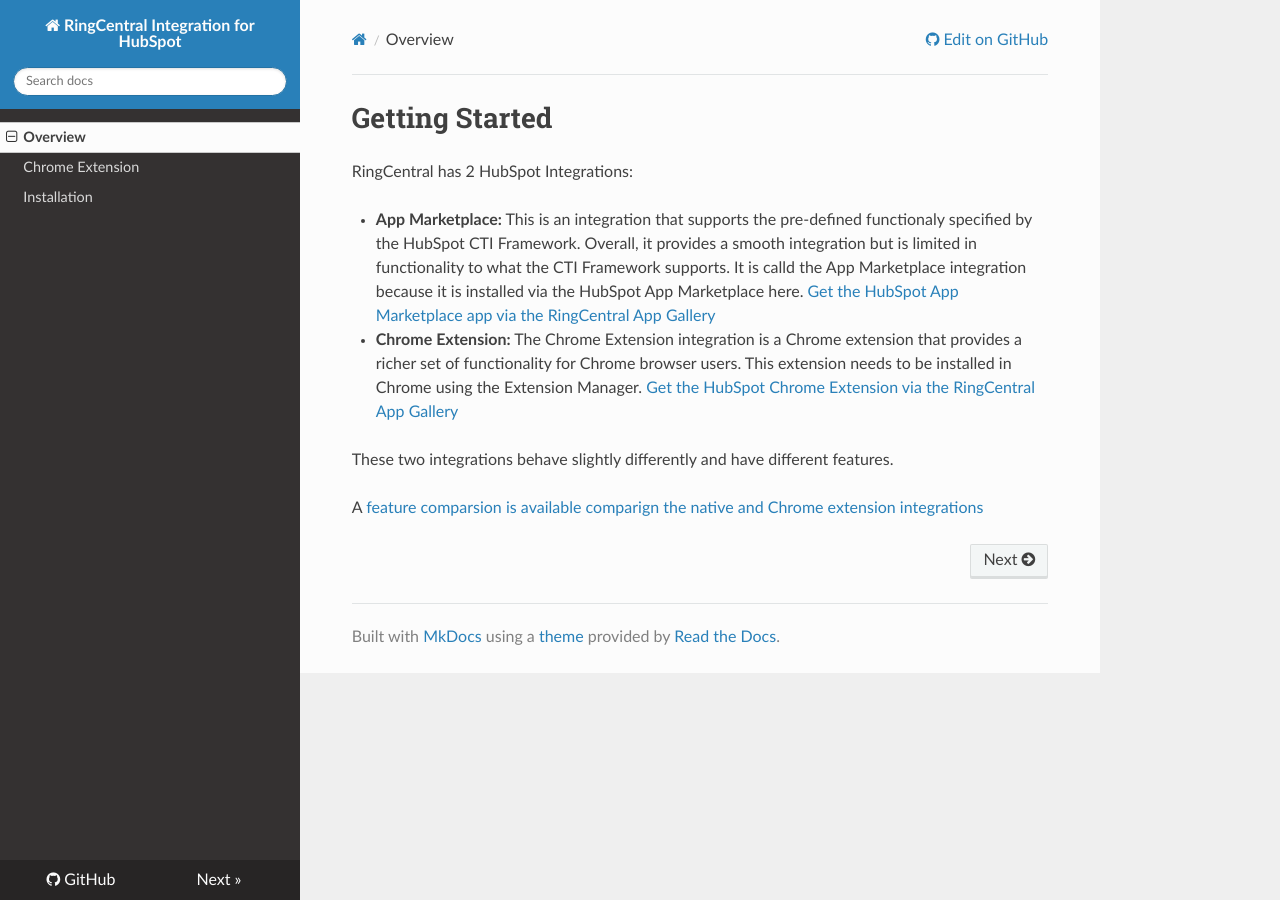
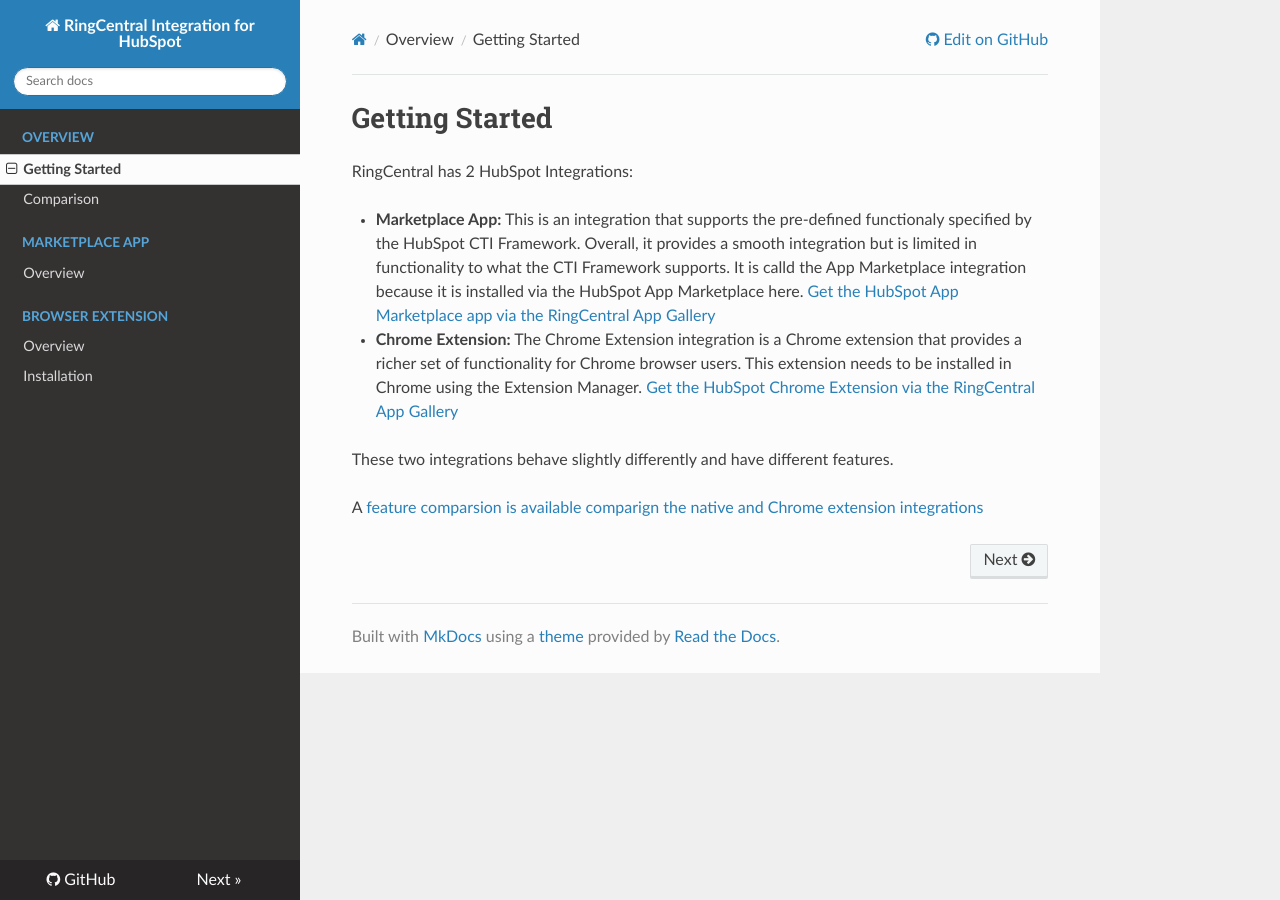
Before and after one commit to ringcentral/ringcentral-integration-for-hubspot, an MkDocs documentation site: the page built from docs/index.md, in a window 1280 px wide. Built offline with MkDocs 1.6.1, drawn with Linux system fonts in a browser that asks for light colours; nearby versions of some CDN libraries.

Commit message:
update docs

```diff
--- a/docs/index.md
+++ b/docs/index.md
@@ -2,7 +2,7 @@
 
 RingCentral has 2 HubSpot Integrations:
 
-* **App Marketplace:** This is an integration that supports the pre-defined functionaly specified by the HubSpot CTI Framework. Overall, it provides a smooth integration but is limited in functionality to what the CTI Framework supports. It is calld the App Marketplace integration because it is installed via the HubSpot App Marketplace here. [Get the HubSpot App Marketplace app via the RingCentral App Gallery](https://www.ringcentral.com/apps/call-with-ringcentral-for-hubspot)
+* **Marketplace App:** This is an integration that supports the pre-defined functionaly specified by the HubSpot CTI Framework. Overall, it provides a smooth integration but is limited in functionality to what the CTI Framework supports. It is calld the App Marketplace integration because it is installed via the HubSpot App Marketplace here. [Get the HubSpot App Marketplace app via the RingCentral App Gallery](https://www.ringcentral.com/apps/call-with-ringcentral-for-hubspot)
 * **Chrome Extension:** The Chrome Extension integration is a Chrome extension that provides a richer set of functionality for Chrome browser users. This extension needs to be installed in Chrome using the Extension Manager. [Get the HubSpot Chrome Extension via the RingCentral App Gallery](https://www.ringcentral.com/apps/hubspot)
 
 These two integrations behave slightly differently and have different features.
--- a/mkdocs.yml
+++ b/mkdocs.yml
@@ -7,6 +7,11 @@
 #extra_css: [extra.css]
 #extra_javascript: [fonts.js]
 nav:
-- 'Overview': index.md
-- 'Chrome Extension': chrome-extension/index.md
-- 'Installation': chrome-extension/install.md
+- 'Overview':
+    - 'Getting Started': index.md
+    - 'Comparison': features-compare.md
+- 'Marketplace App':
+    - 'Overview': marketplace-app/index.md
+- 'Browser Extension':
+    - 'Overview': browser-extension/index.md
+    - 'Installation': browser-extension/install.md
```
Also changed, not shown: docs/features-compare.md (added, +38 -0 lines), docs/marketplace-app/index.md (added, +1 -0 lines), docs/browser-extension/about.md (renamed from docs/chrome-extension/about.md), docs/browser-extension/developers.md (renamed from docs/chrome-extension/developers.md), docs/browser-extension/img/chrome.png (renamed from docs/chrome-extension/img/chrome.png), docs/browser-extension/img/firefox.png (renamed from docs/chrome-extension/img/firefox.png), docs/browser-extension/img/hubspot-dev.png (renamed from docs/chrome-extension/img/hubspot-dev.png), docs/browser-extension/img/screenshots/ss1.jpg (renamed from docs/chrome-extension/img/screenshots/ss1.jpg), docs/browser-extension/img/screenshots/ss2.jpg (renamed from docs/chrome-extension/img/screenshots/ss2.jpg), docs/browser-extension/img/screenshots/ss3.jpg (renamed from docs/chrome-extension/img/screenshots/ss3.jpg), docs/browser-extension/img/screenshots/ss4.jpg (renamed from docs/chrome-extension/img/screenshots/ss4.jpg), docs/browser-extension/img/screenshots/ss5.jpg (renamed from docs/chrome-extension/img/screenshots/ss5.jpg), docs/browser-extension/img/screenshots/ss6.jpg (renamed from docs/chrome-extension/img/screenshots/ss6.jpg), docs/browser-extension/img/screenshots/ss7.jpg (renamed from docs/chrome-extension/img/screenshots/ss7.jpg), 4 more files.
